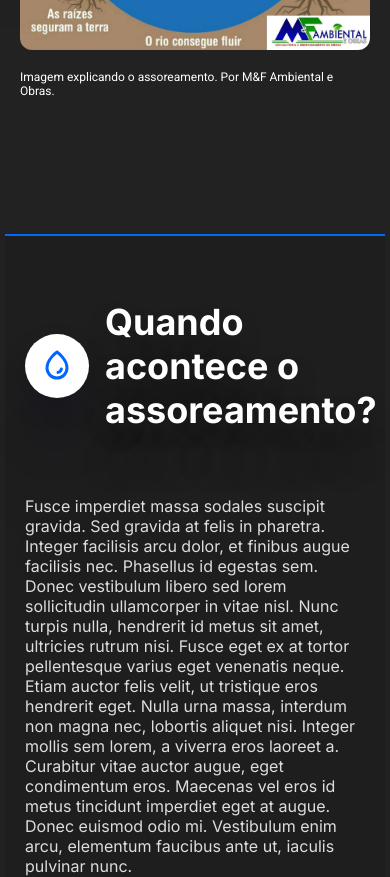
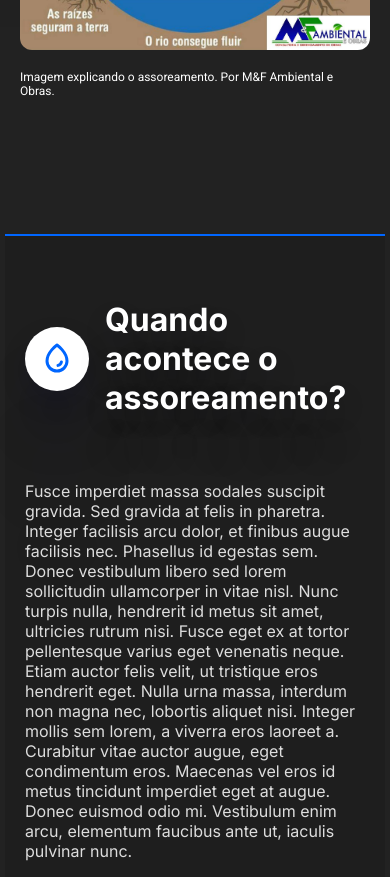
Before and after one commit to KaioFelps/Hidro-Mour-o, a React (Vite) app: page / in a window 390 px wide. Shown: the part 2907-3784 px from the top of the page. Built offline with nearby package versions, Linux system fonts and the light colour scheme.

Commit message:
add breakable property to title of explanation container from home page plus decrease it's size when in a small screen

```diff
--- a/src/pages/Home/styles.ts
+++ b/src/pages/Home/styles.ts
@@ -194,6 +194,8 @@ export const ExplanationTitle = styled.header`
         font-weight: 700;
         font-size: 2.25rem;
         text-align: left;
+        white-space: pre-wrap;
+        word-break: break-word;
 
         color: ${p => p.theme["white"]};
 
@@ -203,6 +205,9 @@ export const ExplanationTitle = styled.header`
                     0px 12px 26px rgba(8, 7, 44, 0.15),
                     0px 0px 0px rgba(8, 7, 44, 0.15);
 
+        @media (max-width: 412px) {
+            font-size: 2rem;
+        }
     }
 `
 
```
